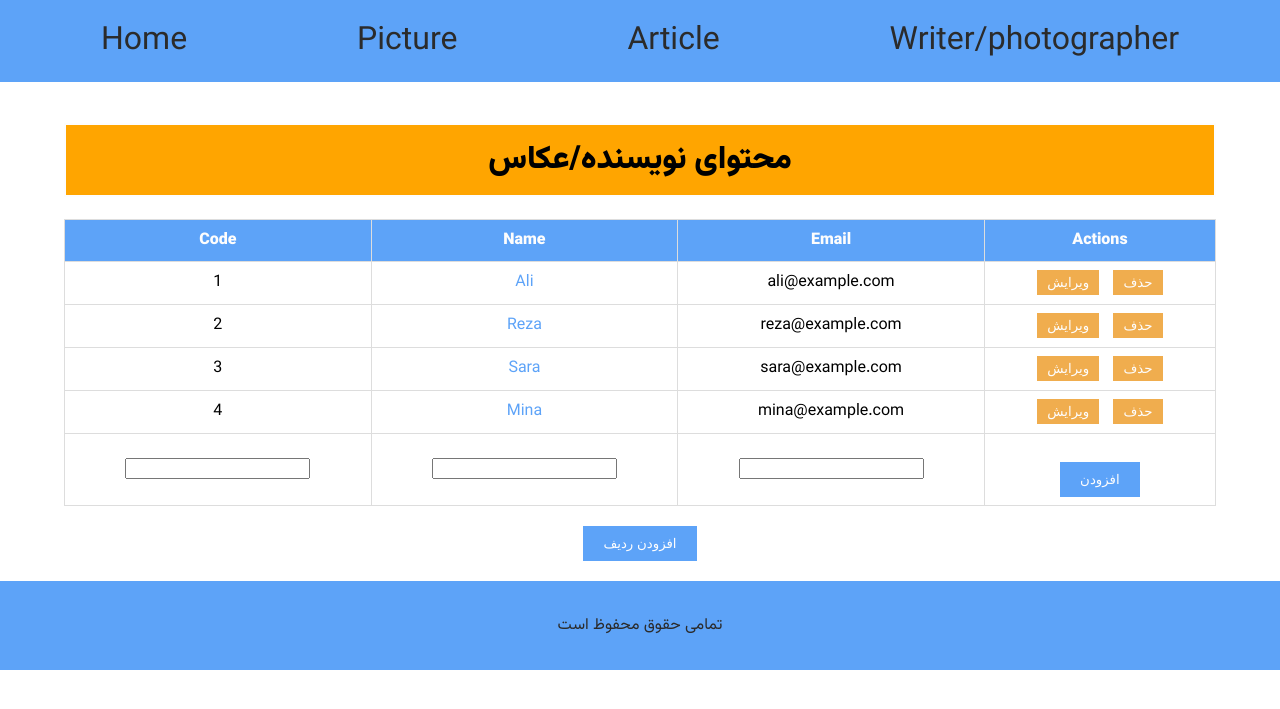
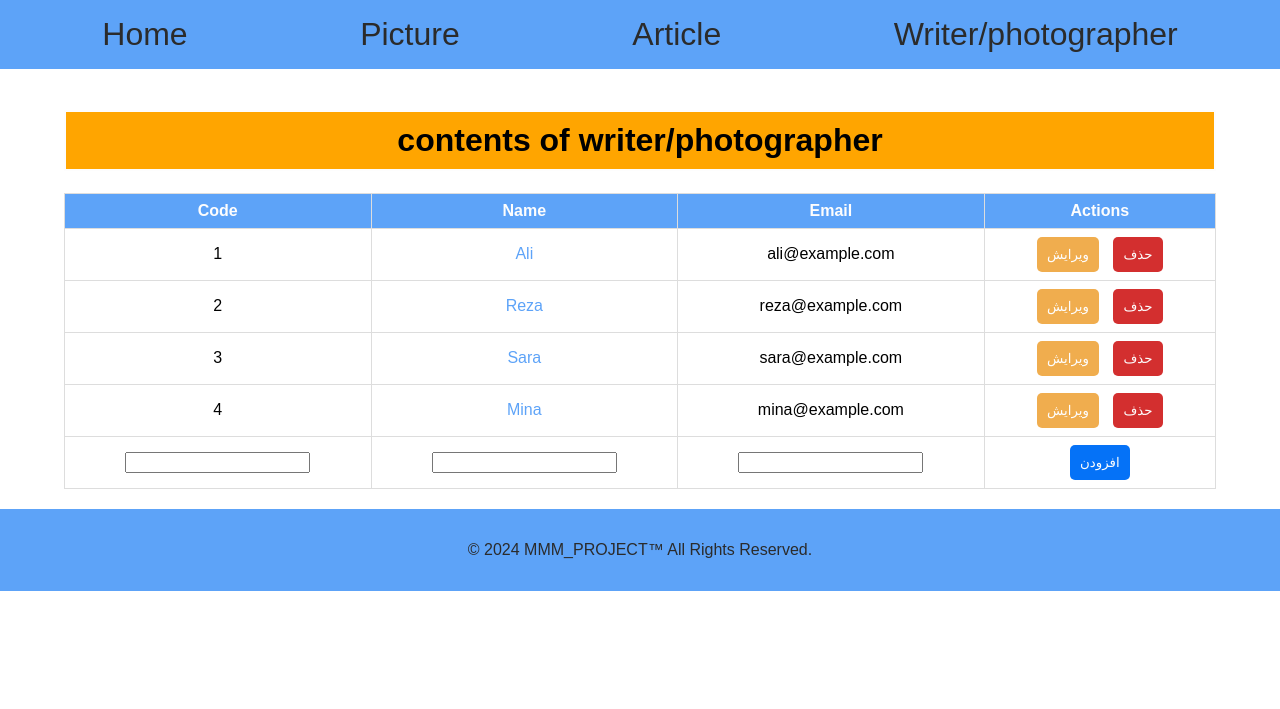
Before and after one commit to saeed-54996/MMM-Project, a Python web app: template my_flask_app/templates/writer-photographer.html in a window 1280 px wide. Shown: the top 709 px of the page. Run offline with Jinja, Linux system fonts and the light colour scheme; the template is opened without the code that fills it, so the values that code supplies are empty.

Commit message:
separate css files

```diff
--- a/my_flask_app/static/css/styles.css
+++ b/my_flask_app/static/css/styles.css
@@ -25,19 +25,19 @@
 
 
 body {
-    font-family: Vazirmatn,Arial, sans-serif;
+    font-family: Arial, sans-serif;
     margin: 0;
     padding: 0;
 }
 
-#header, #footer {
+.header, .footer {
     background-color: #5da3f8;
     color: #2b2b2b;
     text-align: center;
     padding: 1em;
 }
 
-#menu {
+.nav {
     list-style-type: none;
     padding: 0;
     margin: 0;
@@ -46,153 +46,25 @@ body {
     justify-content: space-around;
 }
 
-#menu li {
+.nav li {
     display: inline-block;
     font-size: 2em;
 }
 
-#menu a {
+.nav a {
     color: #2b2b2b;
     text-decoration: none;
 }
 
-#main-content {
+.main-content {
     padding: 20px;
     width: 90%;
     margin: 0 auto;
     text-align: center;
 }
 
-#main-title {
+.main-title {
     background-color: orange;
     border: 2px solid #fdfdfd;
     padding: 10px;
 }
-
-#table-container {
-    margin-top: 20px;
-    overflow-x: auto;
-}
-
-#info-table, #article-table {
-    width: 100%;
-    border-collapse: collapse;
-}
-
-#info-table th, #info-table td, #article-table th, #article-table td {
-    border: 1px solid #ddd;
-    padding: 8px;
-    text-align: center;
-}
-
-#info-table th, #article-table th {
-    background-color: #5da3f8;
-    color: #fdfdfd;
-}
-
-#info-table a, #article-table a {
-    color: #5da3f8;
-    text-decoration: none;
-}
-
-#add-row, #add-row-article, .add-button {
-    margin-top: 20px;
-    padding: 10px 20px;
-    background-color: #5da3f8;
-    color: #fdfdfd;
-    border: none;
-    cursor: pointer;
-}
-
-#add-row:hover, #add-row-article:hover, .add-button:hover {
-    background-color: #4a8cd4;
-}
-
-.edit-button, .delete-button {
-    padding: 5px 10px;
-    background-color: #f0ad4e;
-    color: #fdfdfd;
-    border: none;
-    cursor: pointer;
-    margin: 0 5px;
-}
-
-.edit-button:hover, .delete-button:hover {
-    background-color: #eea236;
-}
-
-.picture-title {
-    background-color: orange;
-    color: black;
-    padding: 10px;
-    margin-bottom: 20px;
-}
-
-#picture-gallery {
-    display: flex;
-    flex-wrap: wrap;
-    gap: 20px;
-    justify-content: center;
-}
-
-.picture-item {
-    width: calc(33% - 40px);
-    box-sizing: border-box;
-    border: 1px solid #ddd;
-    padding: 10px;
-    text-align: center;
-    position: relative;
-}
-
-.picture-title-input, .picture-description {
-    width: 100%;
-    margin-bottom: 10px;
-}
-
-.picture-img {
-    max-width: 100%;
-    height: auto;
-    display: block;
-    margin: 0 auto 10px;
-}
-
-.delete-picture {
-    background-color: #f44336;
-    color: #fdfdfd;
-    border: none;
-    padding: 5px 10px;
-    cursor: pointer;
-    position: absolute;
-    top: 10px;
-    right: 10px;
-}
-
-.delete-picture:hover {
-    background-color: #d32f2f;
-}
-
-#add-picture {
-    margin-top: 20px;
-    padding: 10px 20px;
-    background-color: #5da3f8;
-    color: #fdfdfd;
-    border: none;
-    cursor: pointer;
-}
-
-#add-picture:hover {
-    background-color: #4a8cd4;
-}
-
-
-
-/* Existing styles plus additional styles for picture.html */
-#main-title {
-    background-color: orange;
-    color: black; /* Changed text color to black */
-}
-
-.picture-item {
-    border: 1px solid #ddd;
-    padding: 10px;
-}
--- /dev/null
+++ b/my_flask_app/static/css/writer-photographer-styles.css
@@ -0,0 +1,87 @@
+
+.main-content {
+    padding: 20px;
+    width: 90%;
+    margin: 0 auto;
+    text-align: center;
+}
+
+.main-title {
+    background-color: orange;
+    border: 2px solid #fdfdfd;
+    padding: 10px;
+}
+
+.table-container {
+    margin-top: 20px;
+    overflow-x: auto;
+}
+
+.info-table, .article-table {
+    width: 100%;
+    border-collapse: collapse;
+}
+
+.info-table th, .info-table td, .article-table th, .article-table td {
+    border: 1px solid #ddd;
+    padding: 8px;
+    text-align: center;
+}
+
+.info-table th, .article-table th {
+    background-color: #5da3f8;
+    color: #fdfdfd;
+}
+
+.info-table a, .article-table a {
+    color: #5da3f8;
+    text-decoration: none;
+}
+
+.add-row, .add-row-article, .add-button {
+    margin-top: 20px;
+    padding: 10px 20px;
+    background-color: #5da3f8;
+    color: #fdfdfd;
+    border: none;
+    cursor: pointer;
+}
+
+.add-row:hover, .add-row-article:hover, .add-button:hover {
+    background-color: #4a8cd4;
+    border-radius: 5px;
+    /* padding: 10px; */
+
+
+}
+
+.button{
+    padding: 5px 10px;
+    background-color: #f0ad4e;
+    color: #fdfdfd;
+    border: none;
+    cursor: pointer;
+    margin: 0 5px;
+    border-radius: 5px;
+    padding: 10px;
+}
+
+
+.primary-button{
+    padding: 5px 10px;
+    background-color: #0572f7;
+    color: #fdfdfd;
+    border: none;
+    cursor: pointer;
+    margin: 0 5px;
+    border-radius: 5px;
+    padding: 10px;
+}
+
+.button:hover {
+    background-color: #eea236;
+}
+
+.danger {
+    background-color: #d32f2f;
+}
--- a/my_flask_app/templates/base.html
+++ b/my_flask_app/templates/base.html
@@ -9,19 +9,20 @@
 </head>
 <body>
 
-<header id="header">
-    <ul id="menu">
-        <li id="home"><a href="/">Home</a></li>
-        <li id="image"><a href="/picture">Picture</a></li>
-        <li id="article"><a href="/article">Article</a></li>
-        <li id="writer-photographer"><a href="/writer-photographer">Writer/photographer</a></li>
+<header class="header">
+   <nav>
+    <ul class="nav">
+        <li><a href="/">Home</a></li>
+        <li><a href="/picture">Picture</a></li>
+        <li><a href="/article">Article</a></li>
+        <li><a href="/writer-photographer">Writer/photographer</a></li>
     </ul>
+   </nav>
 </header>
 
 {% block body %}{% endblock %}
-
-<footer id="footer">
-    <p id="footer-text"> تمامی حقوق محفوظ است </p>
+<footer class="footer">
+    <p> © 2024 MMM_PROJECT™ All Rights Reserved.</p>
 </footer>
 
 </body>
--- a/my_flask_app/templates/index.html
+++ b/my_flask_app/templates/index.html
@@ -7,8 +7,8 @@
 
 {% block body %}
 
-<main id="main-content">
-    <h1 id="main-title">Welcome to the Home Page</h1>
+<main class="main-content">
+    <h1 class="main-title">Welcome to the Home Page</h1>
 </main>
 
 {% endblock %}
--- a/my_flask_app/templates/picture.html
+++ b/my_flask_app/templates/picture.html
@@ -5,7 +5,7 @@
 <title>Picture Gallery</title>
 <style>
 /* Additional styles specific to picture.html */
-#main-content {
+.main-content {
     display: flex;
     flex-wrap: wrap;
 }
@@ -35,8 +35,8 @@
 
 {% block body %}
 
-<main id="main-content">
-    <h1 id="main-title">Welcome to the Picture Gallery</h1>
+<main class="main-content">
+    <h1 class="main-title">Welcome to the Picture Gallery</h1>
     <!-- Placeholder for dynamically added pictures -->
 </main>
 
--- a/my_flask_app/templates/writer-photographer.html
+++ b/my_flask_app/templates/writer-photographer.html
@@ -1,15 +1,16 @@
 {% extends "base.html" %}
 
 {% block head %}
+<link rel="stylesheet" href="{{ url_for('static', filename='css/writer-photographer-styles.css') }}">
 <title>Writer/Photographer</title>
 {% endblock %}
 
 {% block body %}
 
-<main id="main-content">
-    <h1 id="main-title">محتوای نویسنده/عکاس</h1>
-    <div id="table-container">
-        <table id="info-table">
+<main class="main-content">
+    <h1 class="main-title">contents of writer/photographer</h1>
+    <div class="table-container">
+        <table class="info-table">
             <thead>
                 <tr>
                     <th>Code</th>
@@ -24,8 +25,8 @@
                     <td><a href="#">Ali</a></td>
                     <td>ali@example.com</td>
                     <td>
-                        <button class="edit-button">ویرایش</button>
-                        <button class="delete-button">حذف</button>
+                        <button class="button">ویرایش</button>
+                        <button class="button danger">حذف</button>
                     </td>
                 </tr>
                 <tr>
@@ -33,8 +34,8 @@
                     <td><a href="#">Reza</a></td>
                     <td>reza@example.com</td>
                     <td>
-                        <button class="edit-button">ویرایش</button>
-                        <button class="delete-button">حذف</button>
+                        <button class="button">ویرایش</button>
+                        <button class="button danger">حذف</button>
                     </td>
                 </tr>
                 <tr>
@@ -42,8 +43,8 @@
                     <td><a href="#">Sara</a></td>
                     <td>sara@example.com</td>
                     <td>
-                        <button class="edit-button">ویرایش</button>
-                        <button class="delete-button">حذف</button>
+                        <button class="button">ویرایش</button>
+                        <button class="button danger">حذف</button>
                     </td>
                 </tr>
                 <tr>
@@ -51,8 +52,8 @@
                     <td><a href="#">Mina</a></td>
                     <td>mina@example.com</td>
                     <td>
-                        <button class="edit-button">ویرایش</button>
-                        <button class="delete-button">حذف</button>
+                        <button class="button">ویرایش</button>
+                        <button class="button danger">حذف</button>
                     </td>
                 </tr>
                 <tr>
@@ -60,13 +61,13 @@
                     <td><input type="text" name="name"></td>
                     <td><input type="text" name="email"></td>
                     <td>
-                        <button class="add-button">افزودن</button>
+                        <button class="primary-button">افزودن</button>
                     </td>
                 </tr>
             </tbody>
         </table>
     </div>
-    <button id="add-row">افزودن ردیف</button>
+    <!-- <button id="add-row">افزودن ردیف</button> -->
 </main>
 
 {% endblock %}
```
Also changed, not shown: my_flask_app/static/css/article-styles.css (added, +89 -0 lines), my_flask_app/static/css/index-styles.css (+14 -0 lines), my_flask_app/static/css/picture-styles.css (+91 -0 lines), my_flask_app/templates/article.html (+8 -7 lines).
